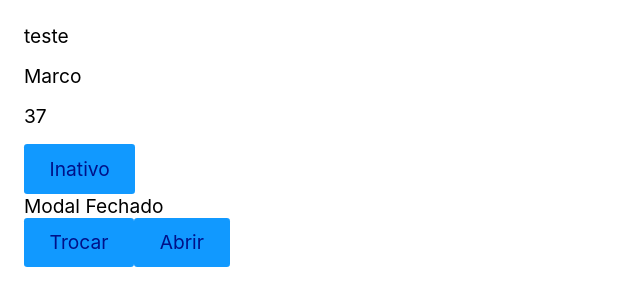
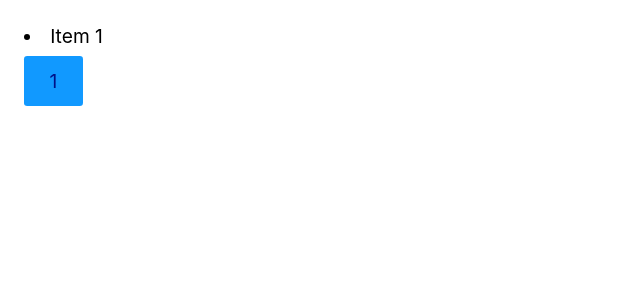
Before and after one commit to marcopla/dogs, a React (Create React App) app in the folder react-app/: page / in a window 1280 px wide. Shown: the top 306 px of the page, without its empty margins (0-640 px from the left). Built offline with nearby package versions, Linux system fonts and the light colour scheme.

Commit message:
useState2 completed

```diff
--- a/react-app/src/index.js
+++ b/react-app/src/index.js
@@ -1,6 +1,6 @@
 import React from 'react';
 import ReactDOM from 'react-dom';
-import App from './App';
+import App from './useState/App';
 
 ReactDOM.render(
   <React.StrictMode>
--- /dev/null
+++ b/react-app/src/useState/App.js
@@ -0,0 +1,23 @@
+import React from 'react';
+
+const App = () => {
+  const [contar, setContar] = React.useState(1);
+  const [items, setItems] = React.useState(['Item 1']);
+
+  function handleClick() {
+    setContar((contar) => {
+      setItems((items) => [...items, 'Item' + (contar + 1)]);
+      return contar + 1;
+    });
+  }
+  return (
+    <div>
+      {items.map((item) => (
+        <li key={item}>{item}</li>
+      ))}
+      <button onClick={handleClick}>{contar}</button>
+    </div>
+  );
+};
+
+export default App;
```
